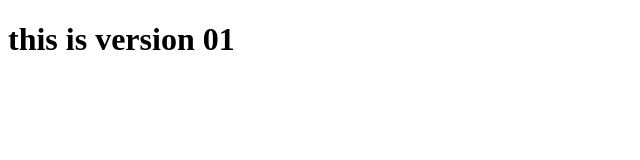
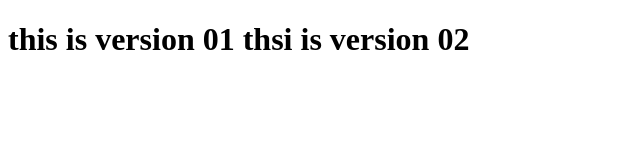
Before and after one commit to palpriyotosh/myrepo, a plain HTML site: page index.html in a window 1280 px wide. Shown: the whole page, without its empty margins (0-640 px from the left). Drawn offline with Linux system fonts and the light colour scheme.

Commit message:
this is version 02

```diff
--- a/index.html
+++ b/index.html
@@ -8,6 +8,9 @@
 <body>
     <h1>
         this is version 01
+
+
+        thsi is version 02
     </h1>
 </body>
 </html>
```
